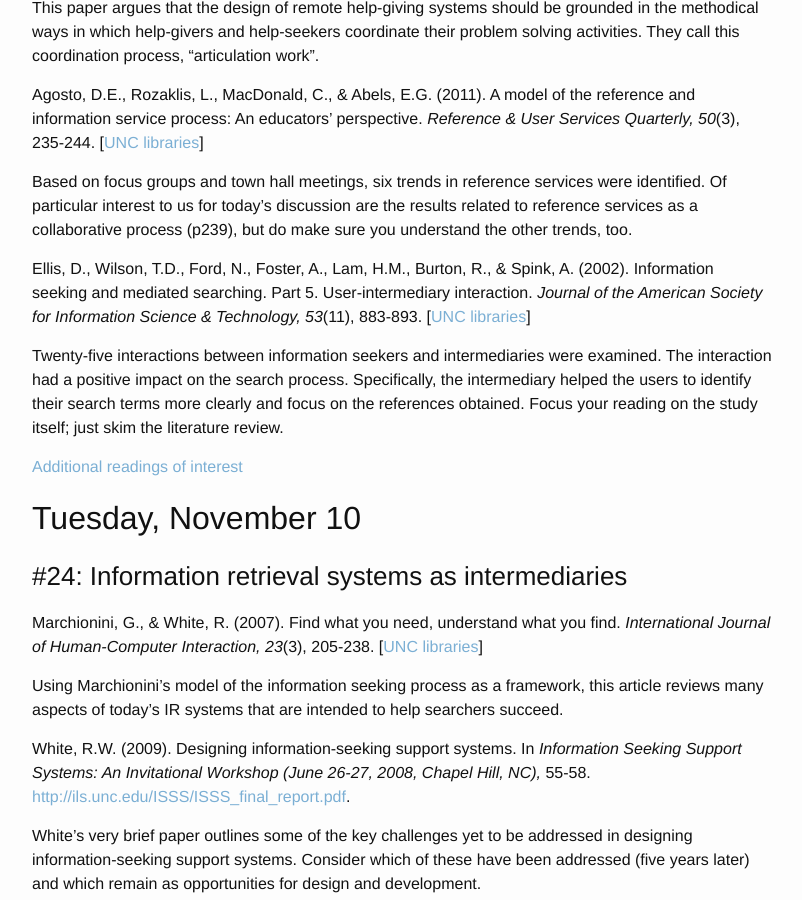
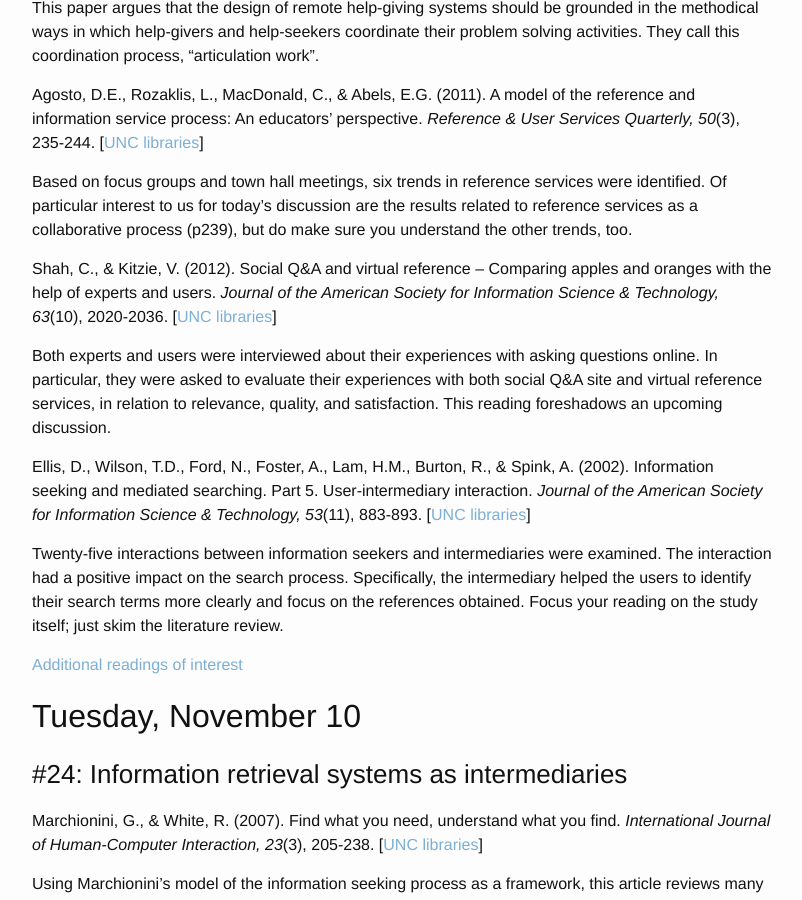
Before and after one commit to jdmar3/inls718, a Jekyll site: the page built from schedule/index.md, in a window 1280 px wide and 900 px high, scrolled down 13401 px. Shown: the whole window, without its empty margins (238-1040 px from the left). Built offline with Jekyll 4.4.1, drawn with Linux system fonts in a browser that asks for light colours; Markdown is read by kramdown in place of the engine named in the settings.

Commit message:
update schedule

```diff
--- a/schedule/index.md
+++ b/schedule/index.md
@@ -731,6 +731,18 @@ discussion are the results related to reference services as a
 collaborative process (p239), but do make sure you understand the other
 trends, too.
 
+Shah, C., &amp; Kitzie, V. (2012). Social Q&amp;A and virtual reference --
+Comparing apples and oranges with the help of experts and users.
+*Journal of the American Society for Information Science &amp; Technology,
+63*(10), 2020-2036. \[[UNC
+libraries](http://libproxy.lib.unc.edu/login?url=http://dx.doi.org/10.1002/asi.22699)\]
+
+Both experts and users were interviewed about their experiences with
+asking questions online. In particular, they were asked to evaluate
+their experiences with both social Q&amp;A site and virtual reference
+services, in relation to relevance, quality, and satisfaction. This
+reading foreshadows an upcoming discussion.
+
 Ellis, D., Wilson, T.D., Ford, N., Foster, A., Lam, H.M., Burton, R., &amp;
 Spink, A. (2002). Information seeking and mediated searching. Part 5.
 User-intermediary interaction. *Journal of the American Society for
```
